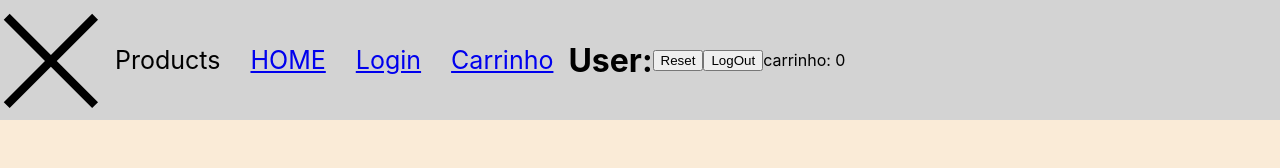
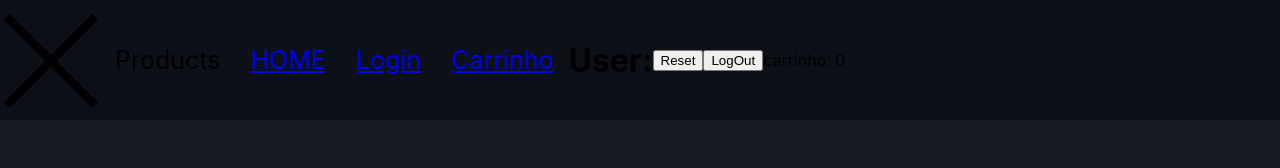
Before and after one commit to Eduardoalmadarodrigues/nubia, a React (Create React App) app: page / in a window 1280 px wide. Shown: the top 168 px of the page. Built offline with nearby package versions, Linux system fonts and the light colour scheme; no server answers.

Commit message:
Wrapper and Header css changes

```diff
--- a/src/Pages/Loja/style.js
+++ b/src/Pages/Loja/style.js
@@ -3,7 +3,7 @@ import { ReactComponent as Icon } from "../../Assets/logo.svg";
 
 export const Wrapper = styled.div`
     width: 100%;
-    background-color: antiquewhite;
+    background-color: #161b22;
 `
 
 export const Header = styled.div`
@@ -11,7 +11,7 @@ export const Header = styled.div`
     align-items: center ;
     width: 100% ;
     height: 120px ;
-    background-color: lightgrey;
+    background-color: #0d1117;
 `;
 
 export const Logo = styled(Icon)`
```
